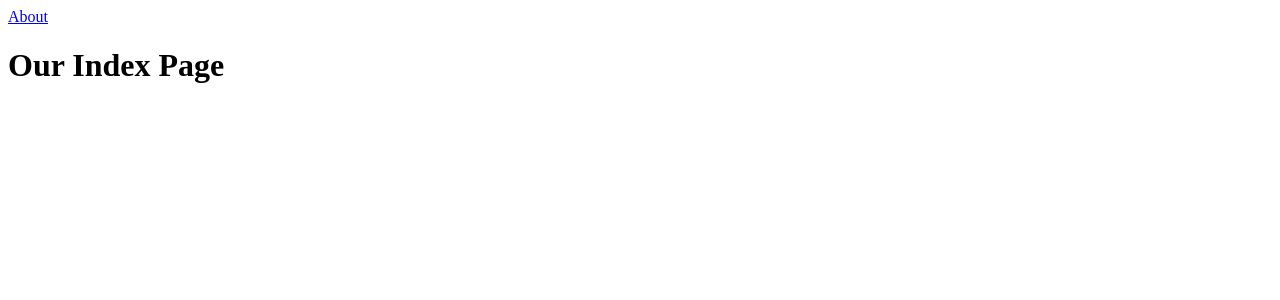
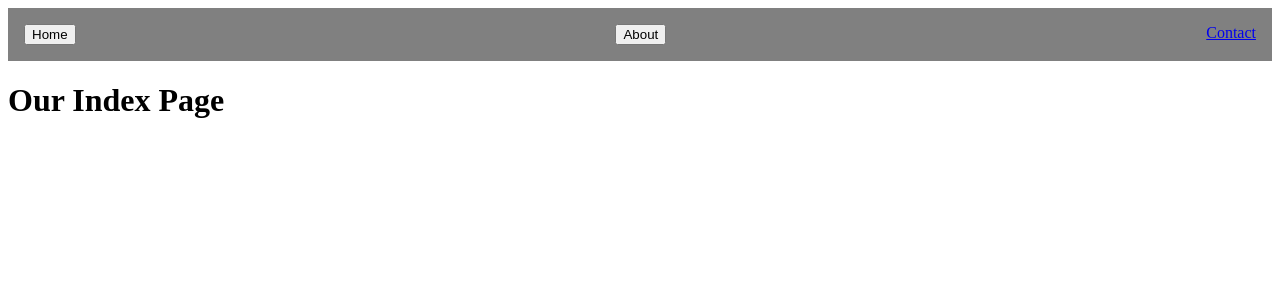
Before and after one commit to ModernReactBootcamp/34_Next.js, a Next.js app: page / in a window 1280 px wide. Shown: the top 300 px of the page. Built offline with nearby package versions, Linux system fonts and the light colour scheme.

Commit message:
add navbar component

```diff
--- /dev/null
+++ b/components/Navbar.js
@@ -0,0 +1,24 @@
+import Link from 'next/link';
+
+const Navbar = () => {
+  const styles = {
+    display: 'flex',
+    background: 'gray',
+    justifyContent: 'space-between',
+    padding: '1rem'
+  };
+  return (
+    <div style={styles}>
+      <Link href='/'>
+        <button>Home</button>
+      </Link>
+      <Link href='/about'>
+        <button>About</button>
+      </Link>
+      <Link href='/contact'>
+        <a>Contact</a>
+      </Link>
+    </div>
+  );
+};
+export default Navbar;
--- a/pages/index.js
+++ b/pages/index.js
@@ -1,11 +1,10 @@
 import Link from 'next/link';
+import Navbar from '../components/Navbar';
 
 const Index = () => {
   return (
     <div>
-      <Link href='/about'>
-        <a>About</a>
-      </Link>
+      <Navbar />
       <h1>Our Index Page</h1>
     </div>
   );
```
Also changed, not shown: pages/about.js (+8 -1 lines), pages/contact.js (+8 -1 lines).
